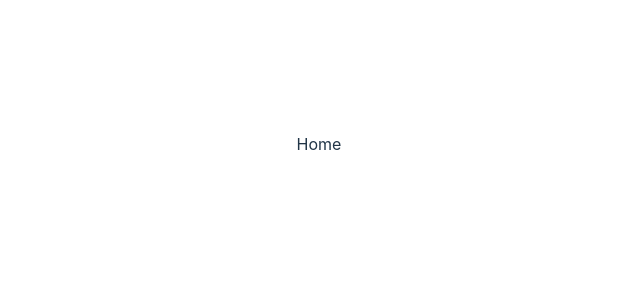
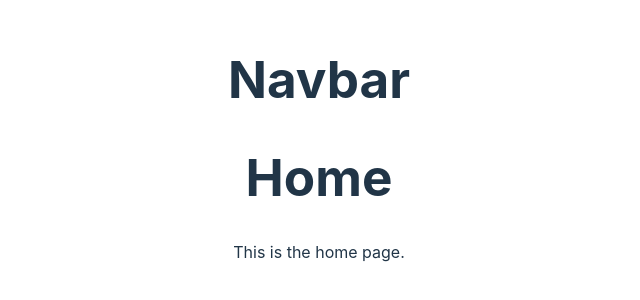
Before and after one commit to Operating-Owls/operating-owls-business-communication-platform-refactor, a React (Vite) app: page / in a window 1280 px wide. Shown: the part 256-556 px from the top of the page, without its empty margins (321-961 px from the left). Built offline with nearby package versions, Linux system fonts and the light colour scheme.

Commit message:
feat: add navbar.jsx

```diff
--- a/src/App.jsx
+++ b/src/App.jsx
@@ -2,9 +2,7 @@
 import { BrowserRouter as Router, Routes, Route } from 'react-router-dom'
 import AuthLayout from './layout/AuthLayout'
 import './App.css'
-function Home() {
-  return <div>Home</div>
-}
+import Home from './routes/Home'
 
 function About() {
   return <div>About</div>
--- /dev/null
+++ b/src/components/Navbar.jsx
@@ -0,0 +1,11 @@
+import React from 'react';
+
+const Navbar = () => {
+  return (
+    <nav>
+      <h1>Navbar</h1>
+    </nav>
+  );
+};
+
+export default Navbar;
--- /dev/null
+++ b/src/routes/Home.jsx
@@ -0,0 +1,14 @@
+import React from 'react';
+import Navbar from '../components/Navbar';
+
+const Home = () => {
+  return (
+    <div>
+        <Navbar />
+        <h1>Home</h1>
+        <p>This is the home page.</p>
+    </div>
+  );
+};
+
+export default Home;
```
